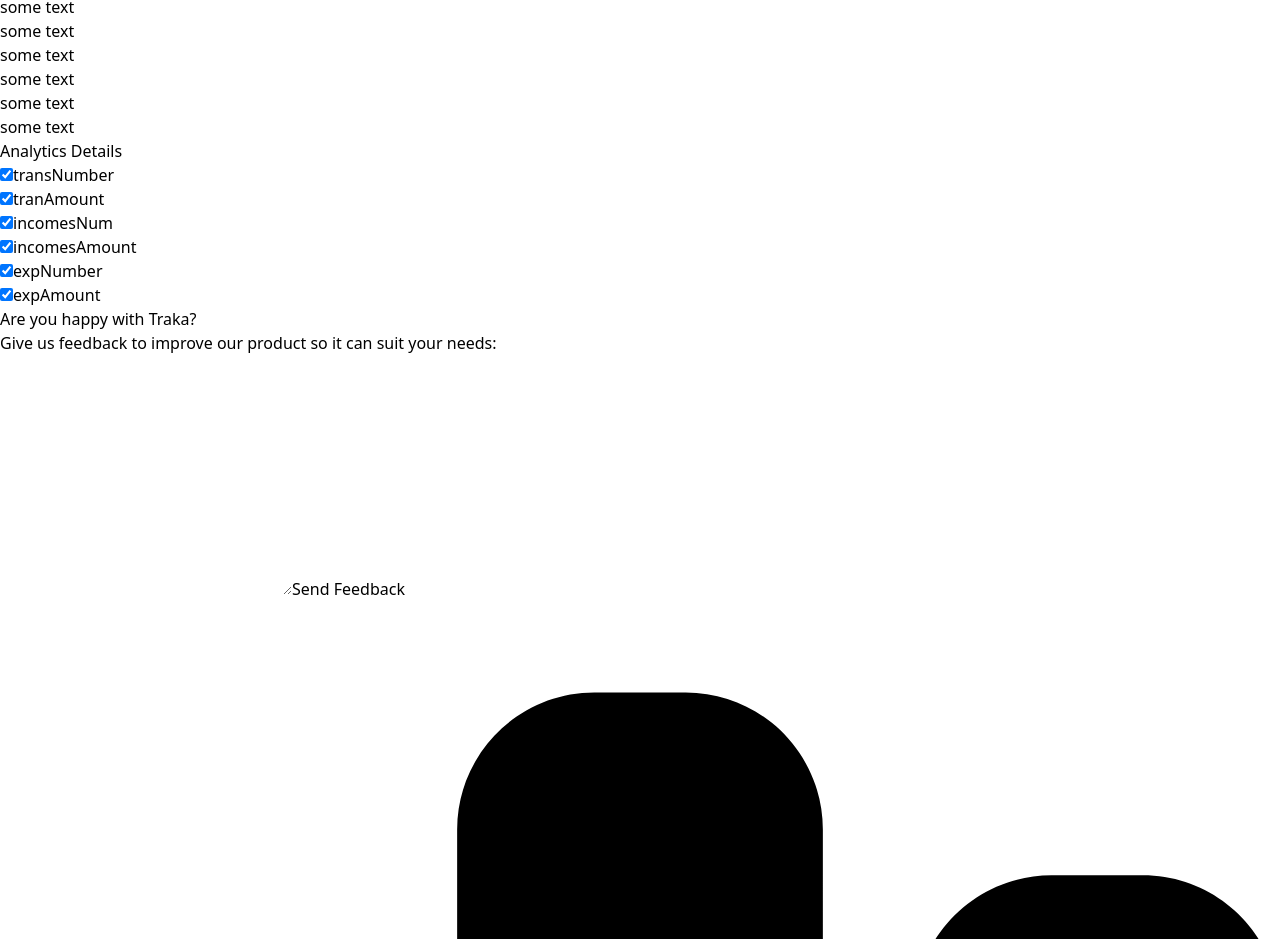
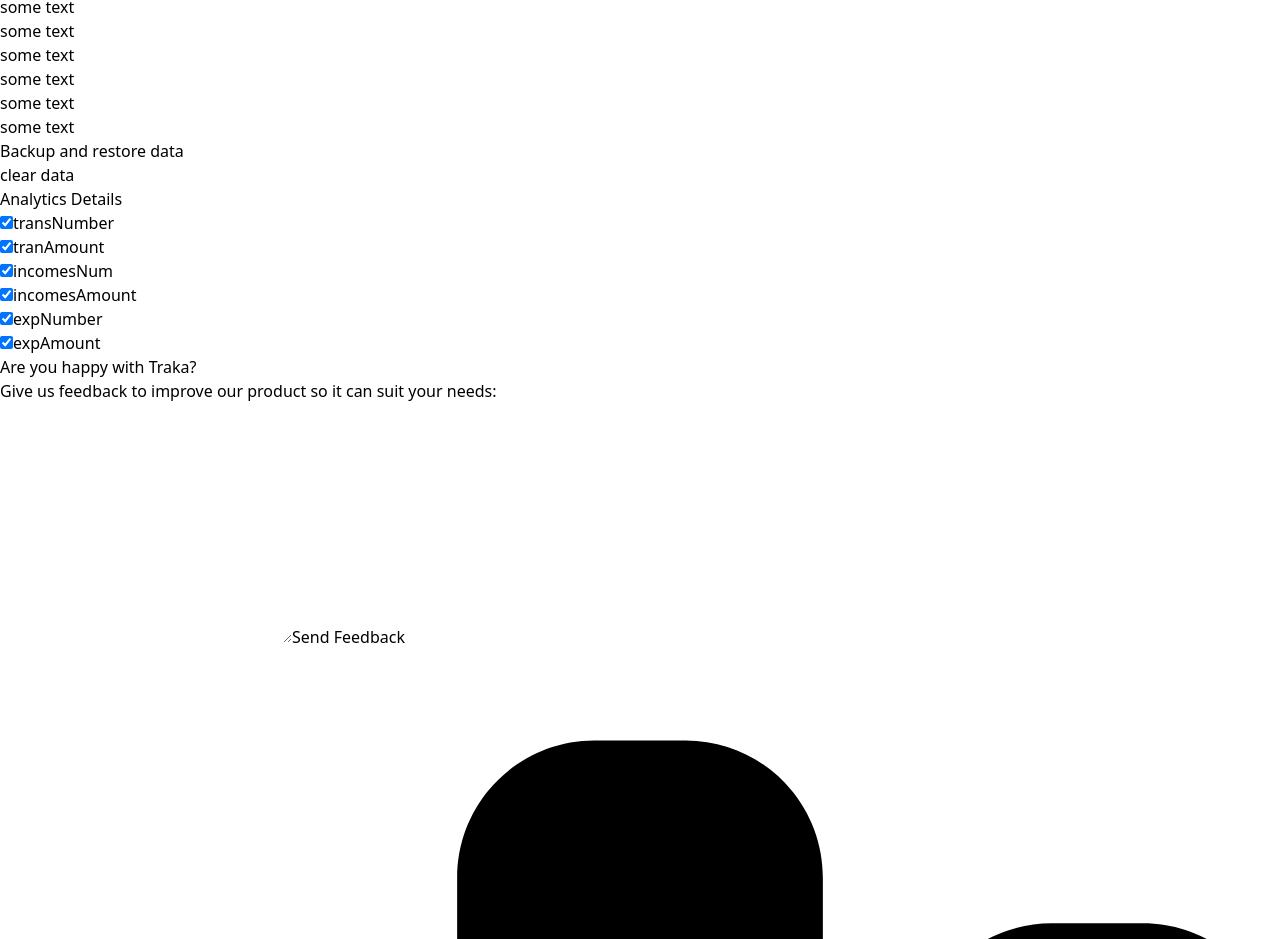
Before and after one commit to Monzer-The-Deviner/expence-tracker, a React app: page /settings in a window 1280 px wide. Shown: the part 1497-2436 px from the top of the page. Built offline with nearby package versions, Linux system fonts and the light colour scheme; the HTML template or start-up script is replaced by a standard one.

Commit message:
clear and restoring sittinngs added

```diff
--- a/src/AnaliticsPage.jsx
+++ b/src/AnaliticsPage.jsx
@@ -5,7 +5,14 @@ import { GlobalContext } from "./cotext/GlobalProvider";
 const AnaliticsPage = () => {
     const { transactions,data, setData} = useContext(GlobalContext);
     const [pioriod, setPioriod] = useState('week');
-    let updatedData ={}
+    const updateData = (data1,data2)=>{
+        const updataedData ={}
+        Object.keys(data).forEach((element,index) => {
+            updataedData[element] = {...data[element],data1:data1[index],data2:data2[index]}
+        });
+        console.log(updataedData);
+        setData(updataedData)
+    }
 
     useEffect(() => {
         const date = new Date();
@@ -52,7 +59,7 @@ const AnaliticsPage = () => {
         const prevIncomesAmount = prevPioriod.map(el => el.amounts.filter(a => a > 0).reduce((p, c) => p + c, 0));
         const prevExpNumber = prevPioriod.map(el => el.amounts.filter(a => a < 0).length);
         const prevExpAmount = prevPioriod.map(el => el.amounts.filter(a => a < 0).reduce((p, c) => p + c, 0));
-            console.log(data.transNumber.visible);
+        updateData([transNumber,tranAmount,incomesNum,incomesAmount,expNumber,expAmount],[prevTransNumber,prevTranAmount,prevIncomesNum,prevIncomesAmount,prevExpNumber,prevIncomesAmount,prevExpAmount])
         //update the state data based on those vars
 
 
--- a/src/SettingsPage.jsx
+++ b/src/SettingsPage.jsx
@@ -1,6 +1,7 @@
 import { useContext } from 'react';
 import profilePicture from './Assets/078010b6833975f5883eae3c4e07ae1f.jpg';
 import { GlobalContext } from './cotext/GlobalProvider';
+
 
 const SettingsPage = () => {
     const accounts = [
@@ -45,6 +46,11 @@ const SettingsPage = () => {
     const { data, changeVisibility } = useContext(GlobalContext);
     const analyticsList = Object.keys(data);
 
+    const clearData = ()=>{
+        analyticsList.map(prop=>
+            localStorage.clear(prop)
+            )
+    }
     const handleSubmit = e=>{
         e.preventDefault()
         console.log(document.querySelector('#feedbackInput').value)
@@ -83,6 +89,13 @@ const SettingsPage = () => {
                 </div>
             </section>
 
+            <section className='flex flex-col'>
+                <h3>Backup and restore data</h3>
+
+                    <button
+                    onClick={clearData}
+                    className='flex justify-center items-center py-2 px-1 rounded-md bg-red-600 text-white'>clear data</button>
+            </section>
             <div className='w-full flex gap-8 flex-col  md:flex-row justify-between'>
                 <section className='flex flex-col gap-8 md:max-w-[40%]'>
                     <h3>Analytics Details</h3>
--- a/src/cotext/GlobalProvider.jsx
+++ b/src/cotext/GlobalProvider.jsx
@@ -18,11 +18,6 @@ export const GlobalProvider = ({children})=>{
         } catch (error) {
             console.log(error);
         }
-    }
-    const savePropsToStorage = (obj)=>{
-        const objKeys = Object.keys(obj).map(key=>localStorage.setItem(key,obj[key]))
-        console.log(objKeys);
-        return  JSON.parse(objKeys)
     }
 
 
@@ -88,8 +83,10 @@ export const GlobalProvider = ({children})=>{
     saveToStorage('transactions',transactions)
     saveToStorage('dates',dates)
     saveToStorage('categories',categories)
-    //savePropsToStorage(data)
-    },[transactions])
+    Object.entries(data).map(([key,value])=>
+        saveToStorage(key,value)
+    )
+    },[transactions,categories,data,dates])
     return(
         <GlobalContext.Provider value={{
             transactions,
```
